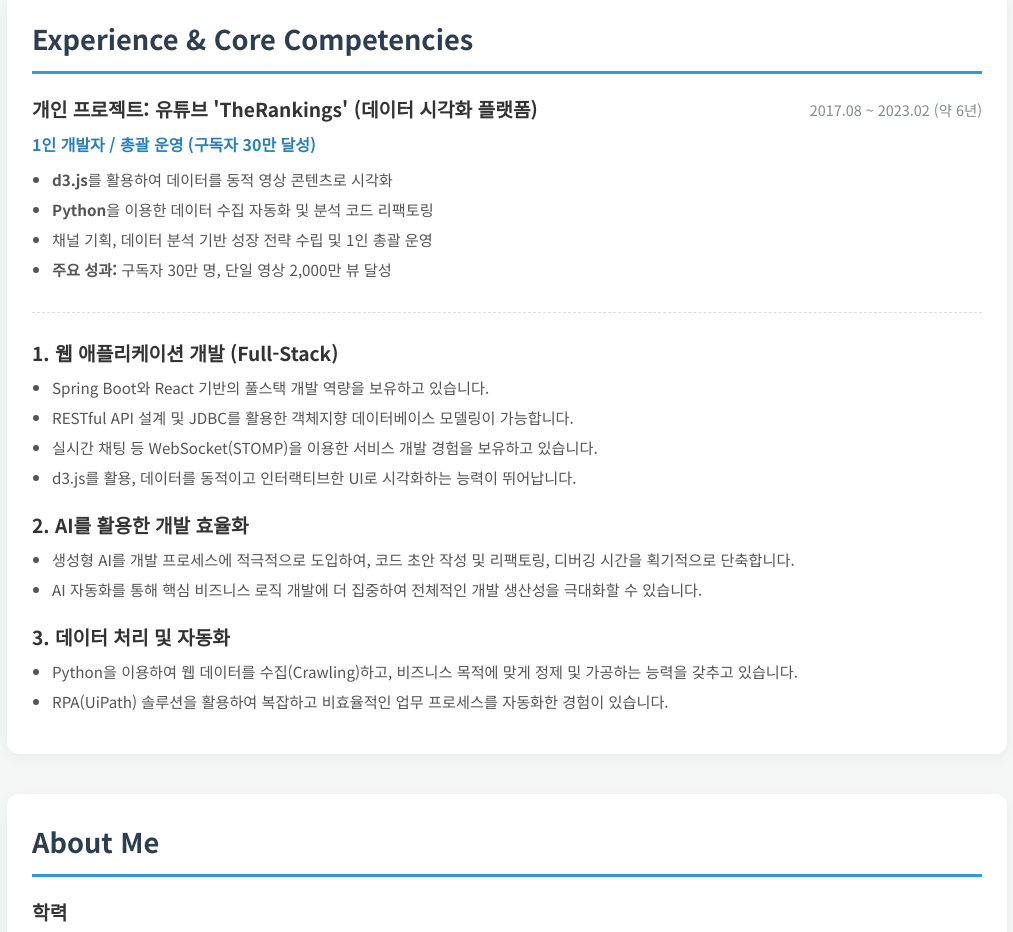
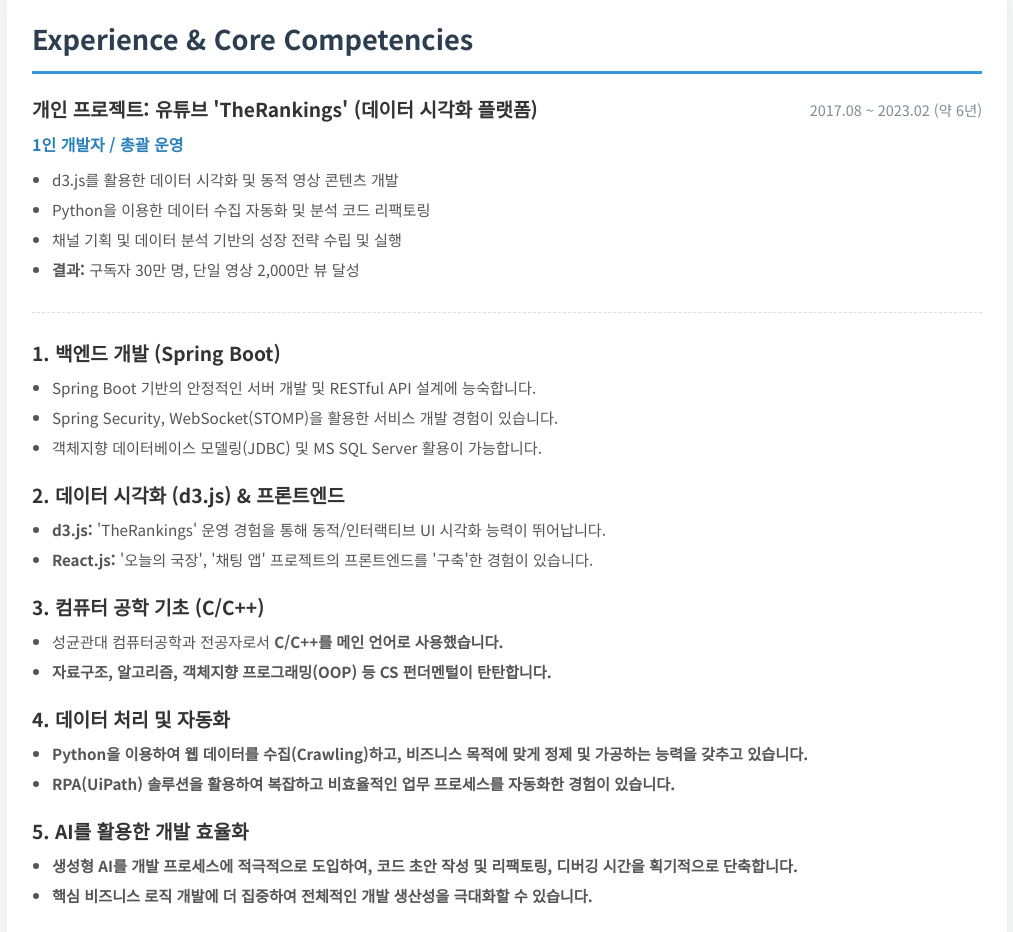
Before and after one commit to Mushbb/portfolio-page, a plain HTML site: page index.html in a window 1280 px wide. Shown: the part 1085-2017 px from the top of the page, without its empty margins (133-1146 px from the left). Drawn offline with Linux system fonts and the light colour scheme.

Commit message:
11-17 15:07

```diff
--- a/index.html
+++ b/index.html
@@ -39,7 +39,7 @@
 			<article class="project-card">
 				<h3>📈 개인화 주식 대시보드: '오늘의 국장'</h3>
 
-				<img src="https://via.placeholder.com/600x400/eee/333?text=Stock+App+Screenshot" alt="주식 앱 스크린샷">
+				<img src="stock.png" alt="주식 앱 스크린샷">
 
 				<p class="description">
 					Spring/React 기반의 개인화 주식 대시보드입니다. d3.js를 활용한 인터랙티브 트리맵 차트, react-grid-layout 기반의 동적 위젯 배치 및 레이아웃 저장 기능을 구현했습니다.
@@ -65,7 +65,7 @@
 			<article class="project-card">
 				<h3>💬 실시간 채팅: 'Simplechat'</h3>
 
-				<img src="https://via.placeholder.com/600x400/eee/333?text=Chat+App+Screenshot" alt="채팅 앱 스크린샷">
+				<img src="simplechat.png" alt="채팅 앱 스크린샷">
 
 				<p class="description">
 					Spring WebSocket(STOMP)과 React를 활용한 실시간 채팅 서비스입니다. HTTP/WebSocket 하이브리드 통신, 파일 업로드, Jsoup 기반 링크 프리뷰 기능을 구현하여 Azure에 배포했습니다.
@@ -100,12 +100,12 @@
 				<h3>개인 프로젝트: 유튜브 'TheRankings' (데이터 시각화 플랫폼)</h3>
 				<span class="period">2017.08 ~ 2023.02 (약 6년)</span>
 			</div>
-			<p class="role">1인 개발자 / 총괄 운영 (구독자 30만 달성)</p>
+			<p class="role">1인 개발자 / 총괄 운영</p>
 			<ul class="exp-desc">
-				<li><strong>d3.js</strong>를 활용하여 데이터를 동적 영상 콘텐츠로 시각화</li>
-				<li><strong>Python</strong>을 이용한 데이터 수집 자동화 및 분석 코드 리팩토링</li>
-				<li>채널 기획, 데이터 분석 기반 성장 전략 수립 및 1인 총괄 운영</li>
-				<li><strong>주요 성과:</strong> 구독자 30만 명, 단일 영상 2,000만 뷰 달성</li>
+				<li>d3.js를 활용한 데이터 시각화 및 동적 영상 콘텐츠 개발</li>
+				<li>Python을 이용한 데이터 수집 자동화 및 분석 코드 리팩토링</li>
+				<li>채널 기획 및 데이터 분석 기반의 성장 전략 수립 및 실행</li>
+				<li><strong>결과:</strong> 구독자 30만 명, 단일 영상 2,000만 뷰 달성</li>
 			</ul>
 		</div>
 
@@ -113,33 +113,52 @@
 
 		<div class="experience-item">
 			<div class="exp-header">
-				<h3>1. 웹 애플리케이션 개발 (Full-Stack)</h3>
+				<h3>1. 백엔드 개발 (Spring Boot)</h3>
 			</div>
 			<ul class="exp-desc">
-				<li>Spring Boot와 React 기반의 풀스택 개발 역량을 보유하고 있습니다.</li>
-				<li>RESTful API 설계 및 JDBC를 활용한 객체지향 데이터베이스 모델링이 가능합니다.</li>
-				<li>실시간 채팅 등 WebSocket(STOMP)을 이용한 서비스 개발 경험을 보유하고 있습니다.</li>
-				<li>d3.js를 활용, 데이터를 동적이고 인터랙티브한 UI로 시각화하는 능력이 뛰어납니다.</li>
+				<li>Spring Boot 기반의 안정적인 서버 개발 및 RESTful API 설계에 능숙합니다.</li>
+				<li>Spring Security, WebSocket(STOMP)을 활용한 서비스 개발 경험이 있습니다.</li>
+				<li>객체지향 데이터베이스 모델링(JDBC) 및 MS SQL Server 활용이 가능합니다.</li>
 			</ul>
 		</div>
 
 		<div class="experience-item" style="margin-top: 20px;">
 			<div class="exp-header">
-				<h3>2. AI를 활용한 개발 효율화</h3>
+				<h3>2. 데이터 시각화 (d3.js) & 프론트엔드</h3>
 			</div>
 			<ul class="exp-desc">
-				<li>생성형 AI를 개발 프로세스에 적극적으로 도입하여, 코드 초안 작성 및 리팩토링, 디버깅 시간을 획기적으로 단축합니다.</li>
-				<li>AI 자동화를 통해 핵심 비즈니스 로직 개발에 더 집중하여 전체적인 개발 생산성을 극대화할 수 있습니다.</li>
+				<li><strong>d3.js:</strong> 'TheRankings' 운영 경험을 통해 동적/인터랙티브 UI 시각화 능력이 뛰어납니다.</li>
+				<li><strong>React.js:</strong> '오늘의 국장', '채팅 앱' 프로젝트의 프론트엔드를 '구축'한 경험이 있습니다.</li>
 			</ul>
 		</div>
 
 		<div class="experience-item" style="margin-top: 20px;">
 			<div class="exp-header">
-				<h3>3. 데이터 처리 및 자동화</h3>
+				<h3>3. 컴퓨터 공학 기초 (C/C++)</h3>
+			</div>
+			<ul class="exp-desc">
+				<li>성균관대 컴퓨터공학과 전공자로서 <strong>C/C++를 메인 언어로 사용했습니다.</li>
+				<li>자료구조, 알고리즘, 객체지향 프로그래밍(OOP) 등 CS 펀더멘털이 탄탄합니다.</li>
+			</ul>
+		</div>
+
+		<div class="experience-item" style="margin-top: 20px;">
+			<div class="exp-header">
+				<h3>4. 데이터 처리 및 자동화</h3>
 			</div>
 			<ul class="exp-desc">
 				<li>Python을 이용하여 웹 데이터를 수집(Crawling)하고, 비즈니스 목적에 맞게 정제 및 가공하는 능력을 갖추고 있습니다.</li>
 				<li>RPA(UiPath) 솔루션을 활용하여 복잡하고 비효율적인 업무 프로세스를 자동화한 경험이 있습니다.</li>
+			</ul>
+		</div>
+
+		<div class="experience-item" style="margin-top: 20px;">
+			<div class="exp-header">
+				<h3>5. AI를 활용한 개발 효율화</h3>
+			</div>
+			<ul class="exp-desc">
+				<li>생성형 AI를 개발 프로세스에 적극적으로 도입하여, 코드 초안 작성 및 리팩토링, 디버깅 시간을 획기적으로 단축합니다.</li>
+				<li>핵심 비즈니스 로직 개발에 더 집중하여 전체적인 개발 생산성을 극대화할 수 있습니다.</li>
 			</ul>
 		</div>
 
```
Also changed, not shown: simplechat.png (added), stock.png (added).
